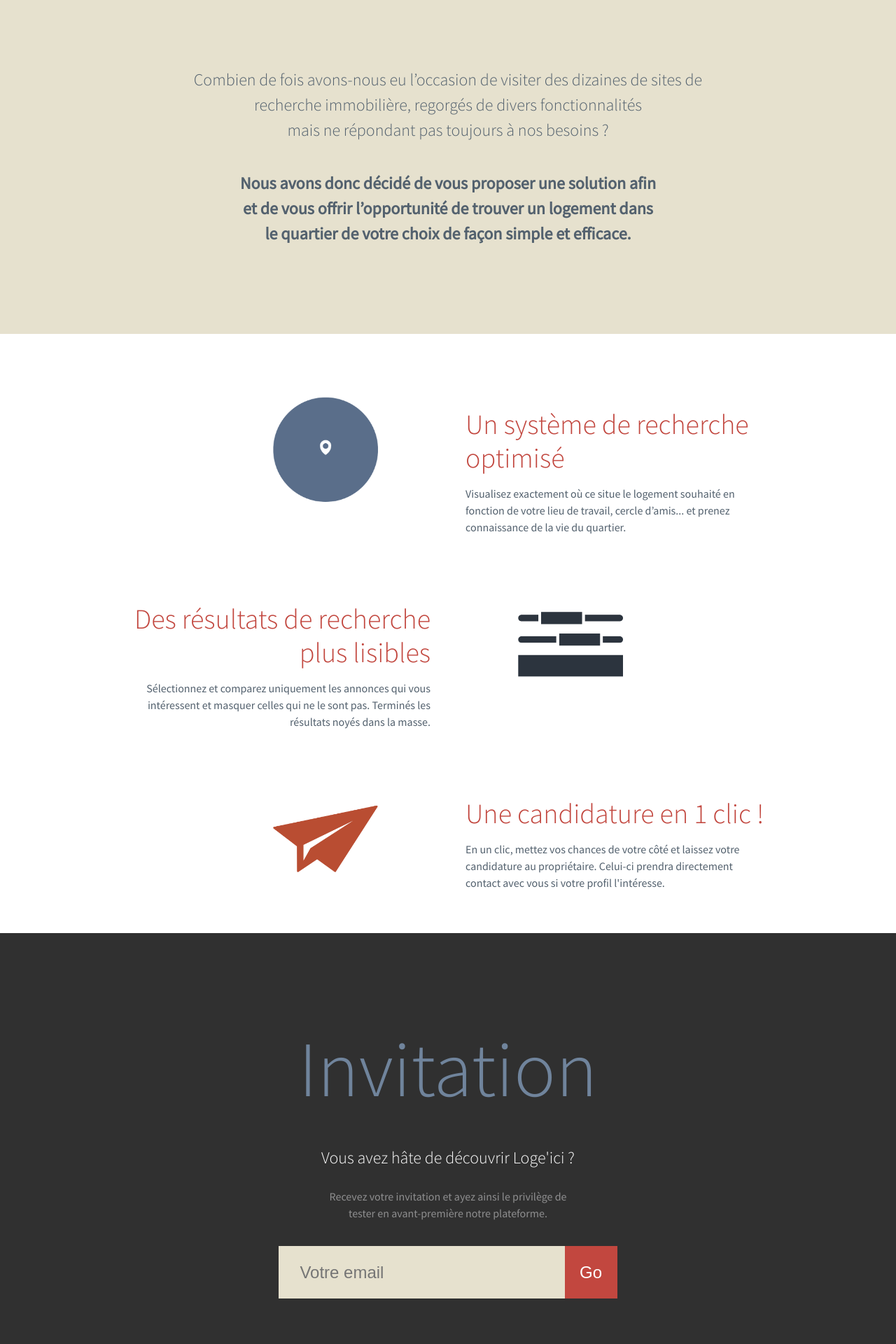
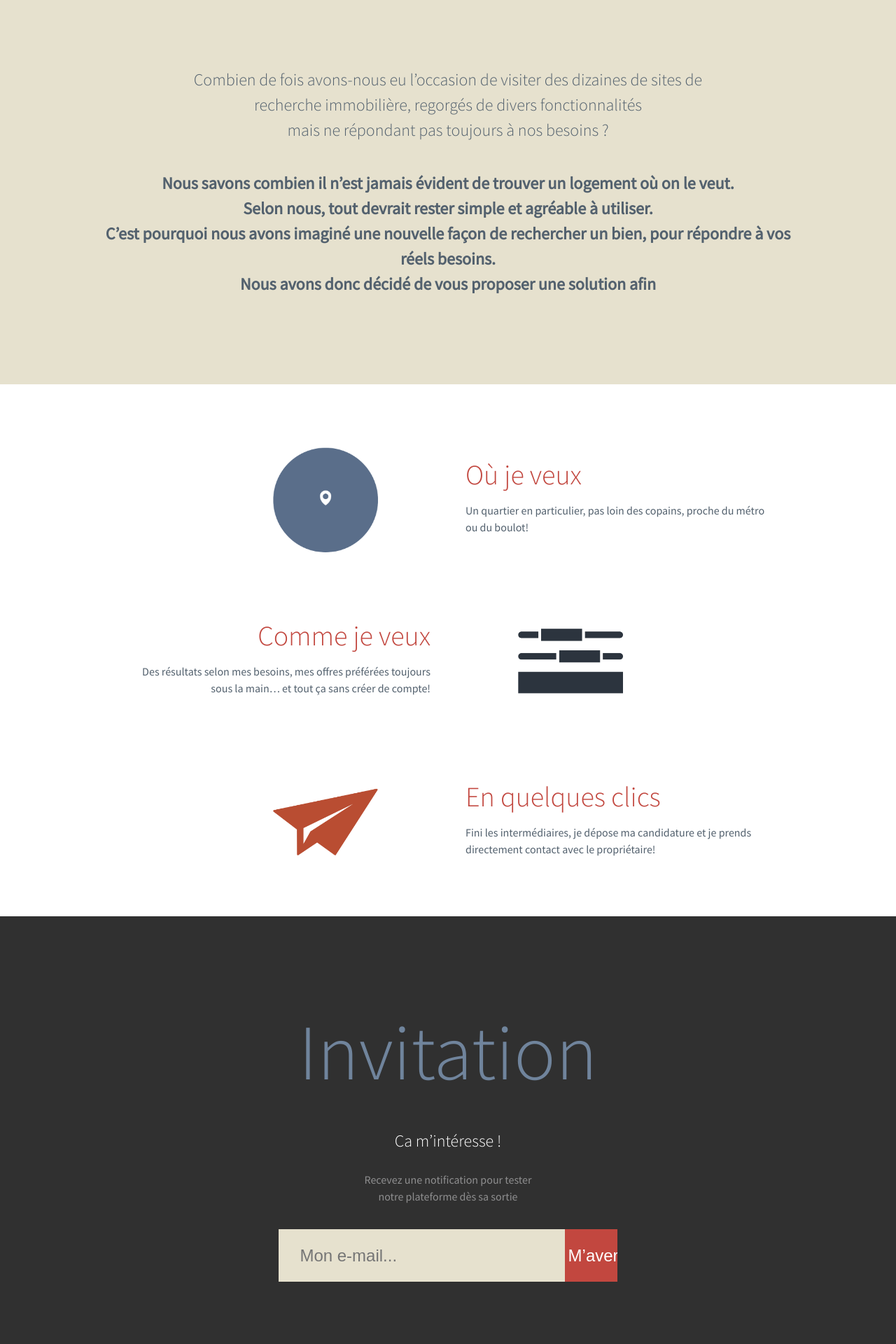
Before and after one commit to Kyulendy/VirtineLogeIci, a PHP site: page / in a window 1280 px wide. Shown: the part 979-2899 px from the top of the page at 70% size. Run offline with PHP 8.4, Linux system fonts and the light colour scheme.

Commit message:
Update index.php

```diff
--- a/index.php
+++ b/index.php
@@ -19,14 +19,14 @@ if (isset($_POST["email"])) {
 
     $result = "";
     if ($n >= 1) {
-        $result = "Votre email est déjà dans la base des données";
+        $result = "Votre email est déjà dans la base des données. Vous serez notifié dès la sortie de notre solution.";
     } else if (!empty($email)){
         if (filter_var($email, FILTER_VALIDATE_EMAIL) === false) {
             $result = "Veuillez entrer un email valide";
         } else {
             $insert = "INSERT INTO invite_emails (email, date) VALUES ('$email', NOW())";
             mysqli_query($conn,$insert);
-            $result = "Email " . $email . " à été ajouté avec succès";
+            $result = "Votre email " . $email . " à été ajouté avec succès!";
         }
     }
 }
@@ -67,9 +67,11 @@ mysqli_close($conn);
             <br/> mais ne répondant pas toujours à nos besoins ?
         </p>
         <p class="tagline bold">
-            Nous avons donc décidé de vous proposer une solution afin
-            <br/>et de vous offrir l’opportunité de trouver un logement dans
-            <br/>le quartier de votre choix de façon simple et efficace.</p>
+            Nous savons combien il n’est jamais évident de trouver un logement où on le veut.
+            <br/>Selon nous, tout devrait rester simple et agréable à utiliser.
+            <br/>C’est pourquoi nous avons imaginé une nouvelle façon de rechercher un bien, pour répondre à vos réels besoins.
+            <br/>Nous avons donc décidé de vous proposer une solution afin
+        </p>
 <!--        <hr id="line">-->
     </div>
 </div>
@@ -80,15 +82,15 @@ mysqli_close($conn);
                 <div id="first-oval" class="oval"></div>
             </div>
             <div>
-                <h3>Un système de recherche optimisé</h3>
-                <p>Visualisez exactement où ce situe le logement souhaité en fonction de votre lieu de travail, cercle d’amis... et prenez connaissance de la vie du quartier.</p>
+                <h3>Où je veux</h3>
+                <p>Un quartier en particulier, pas loin des copains, proche du métro ou du boulot!</p>
             </div>
         </div>
         <div class="clear"></div>
         <div class="point point-text-left">
             <div>
-                <h3>Des résultats de recherche plus lisibles</h3>
-                <p>Sélectionnez et comparez uniquement les annonces qui vous intéressent et masquer celles qui ne le sont pas. Terminés les résultats noyés dans la masse.</p>
+                <h3>Comme je veux</h3>
+                <p>Des résultats selon mes besoins, mes offres préférées toujours sous la main… et tout ça sans créer de compte!</p>
             </div>
             <div>
                 <div id="second-oval" class="oval"></div>
@@ -101,8 +103,8 @@ mysqli_close($conn);
                 <div class="clear"></div>
             </div>
             <div>
-                <h3>Une candidature en 1 clic !</h3>
-                <p>En un clic, mettez vos chances de votre côté et laissez votre candidature au propriétaire. Celui-ci prendra directement contact avec vous si votre profil l'intéresse.</p>
+                <h3>En quelques clics</h3>
+                <p>Fini les intermédiaires, je dépose ma candidature et je prends directement contact avec le propriétaire!</p>
             </div>
         </div>
         <div class="clear"></div>
@@ -112,16 +114,16 @@ mysqli_close($conn);
     <div class="content">
         <div id="invitation-block">
             <h2>Invitation</h2>
-            <p id="subtitle">Vous avez hâte de découvrir Loge'ici ?</p>
+            <p id="subtitle">Ca m’intéresse !</p>
             <p>
-                Recevez votre invitation et ayez ainsi le privilège de
-                <br/>tester en avant-première notre plateforme.
+                Recevez une notification pour tester
+                <br/>notre plateforme dès sa sortie
             </p>
 
             <div id="email-form">
                 <form name="subscribe" action="#invitation-block" method="GET">
-                    <input type="email" placeholder="Votre email" name="email">
-                    <input type="submit" value="Go">
+                    <input type="email" placeholder="Mon e-mail..." name="email">
+                    <input type="submit" value="M’avertir">
                 </form>
             </div>
 
```
